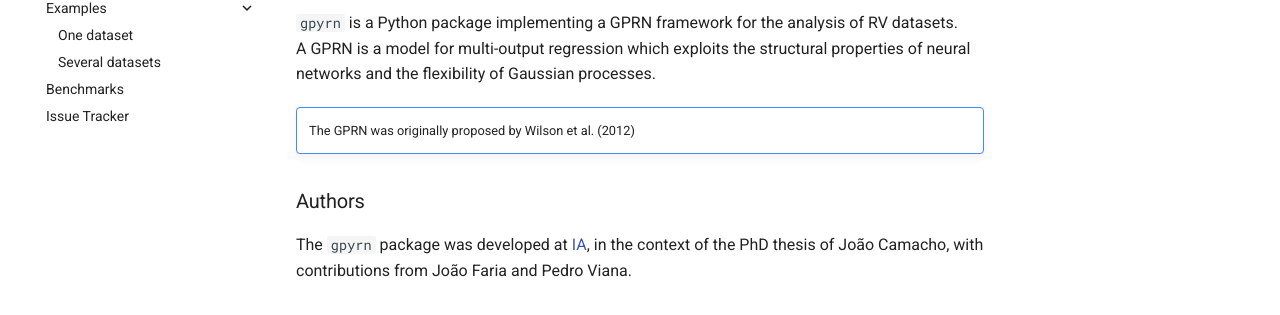
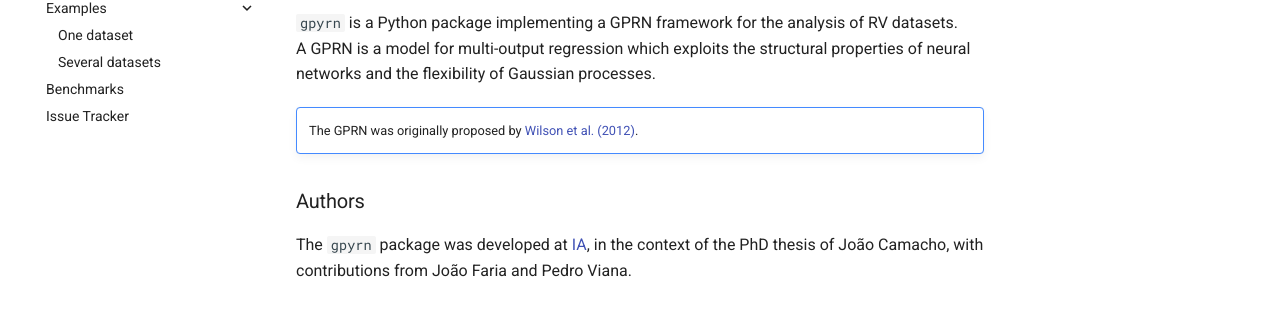
Before and after one commit to iastro-pt/gpyrn, an MkDocs documentation site: the page built from docs/index.md, in a window 1280 px wide. Shown: the part 211-526 px from the top of the page. Built offline with MkDocs 1.6.1 and Material for MkDocs 9.7.7, drawn with Linux system fonts in a browser that asks for light colours; comment, search, counter and statistics services are not loaded; part of the change alters nothing that is shown.

```diff
--- a/docs/index.md
+++ b/docs/index.md
@@ -11,7 +11,8 @@ processes.
 
 !!! cite ""
 
-    The GPRN was originally proposed by Wilson et al. (2012)
+    The GPRN was originally proposed by
+    [Wilson et al. (2012)](https://icml.cc/2012/papers/329.pdf).
 
 
 ### Authors
```
